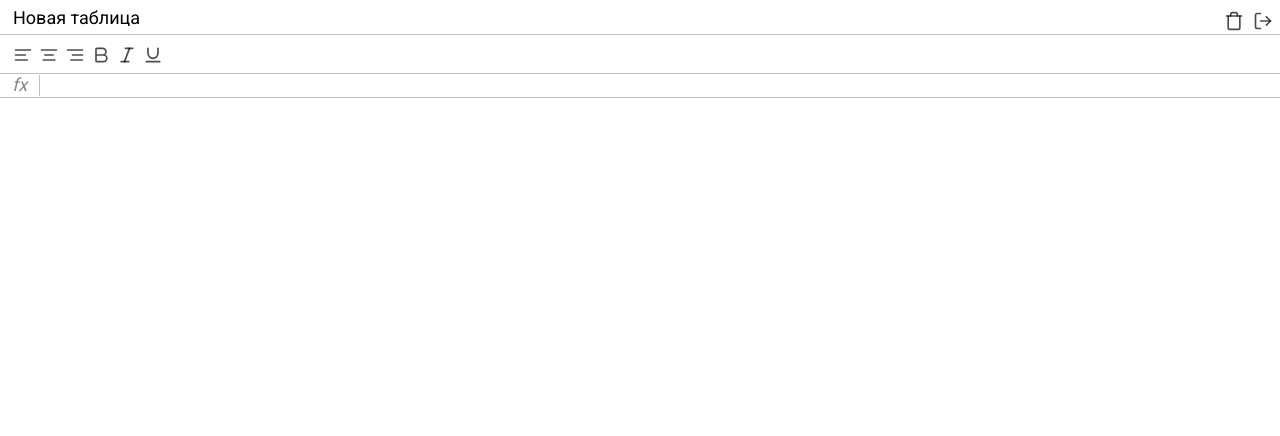
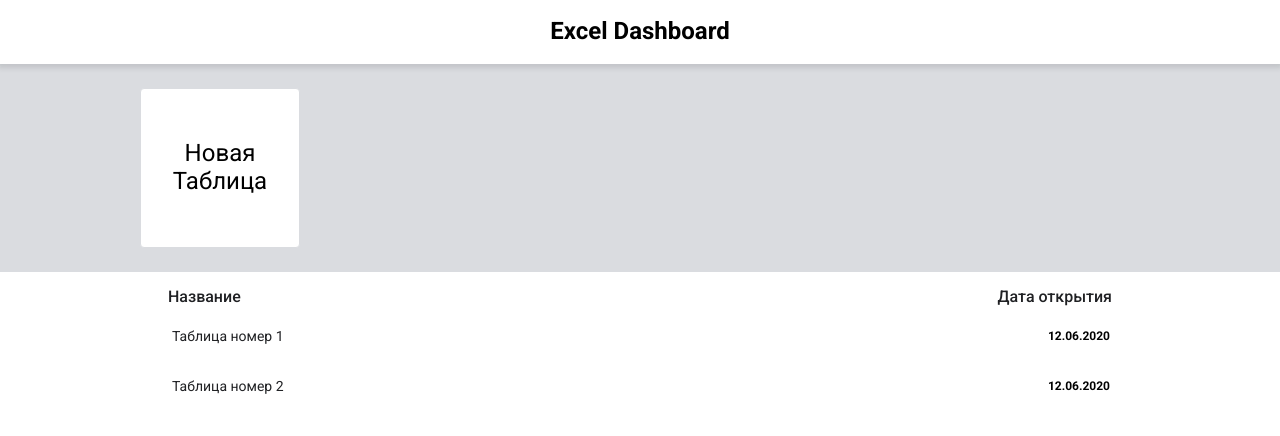
Before and after one commit to bruhmagedon/excelify, a website built with Vite: page index.html in a window 1280 px wide. Built offline with nearby package versions, Linux system fonts and the light colour scheme.

Commit message:
feat: Dashboard page

```diff
--- a/index.html
+++ b/index.html
@@ -10,175 +10,46 @@
 
 <body>
   <div id="app" class="container">
-    <div class="excel">
-      <div class="excel__header">
-        <input type="text" class="input" value="Новая таблица" />
-        <div>
-          <div class="button">
-            <i data-lucide="trash"></i>
-          </div>
-          <div class="button">
-            <i data-lucide="log-out"></i>
-          </div>
+
+    <div class="db">
+
+      <div class="db__header">
+        <h1>Excel Dashboard</h1>
+      </div>
+
+      <div class="db__new">
+        <div class="db__view">
+          <a href="#" class="db__create">
+            Новая <br /> Таблица
+          </a>
         </div>
       </div>
-      <div class="excel__toolbar">
-        <div class="button">
-          <i data-lucide="align-left"></i>
-        </div>
-        <div class="button">
-          <i data-lucide="align-center"></i>
-        </div>
-        <div class="button">
-          <i data-lucide="align-right"></i>
-        </div>
-        <div class="button">
-          <i data-lucide="bold"></i>
-        </div>
-        <div class="button">
-          <i data-lucide="italic"></i>
-        </div>
-        <div class="button">
-          <i data-lucide="underline"></i>
-        </div>
-      </div>
-      <div class="excel__formula">
-        <div class="info">fx</div>
-        <div class="input" contenteditable spellcheck="false"></div>
-      </div>
-      <!-- <div class="excel__table">
 
-        <div class="row">
+      <div class="db__table db__view">
 
-          <div class="row-info"></div>
-
-          <div class="row-data">
-            <div class="column">
-              A
-            </div>
-            <div class="column">
-              B
-            </div>
-            <div class="column">
-              C
-            </div>
-            <div class="column">
-              A
-            </div>
-            <div class="column">
-              B
-            </div>
-            <div class="column">
-              C
-            </div>
-            <div class="column">
-              A
-            </div>
-            <div class="column">
-              B
-            </div>
-            <div class="column">
-              C
-            </div>
-            <div class="column">
-              A
-            </div>
-            <div class="column">
-              B
-            </div>
-            <div class="column">
-              C
-            </div>
-            <div class="column">
-              A
-            </div>
-            <div class="column">
-              B
-            </div>
-            <div class="column">
-              C
-            </div>
-            <div class="column">
-              A
-            </div>
-            <div class="column">
-              B
-            </div>
-            <div class="column">
-              C
-            </div>
-            <div class="column">
-              A
-            </div>
-            <div class="column">
-              B
-            </div>
-            <div class="column">
-              C
-            </div>
-            <div class="column">
-              A
-            </div>
-            <div class="column">
-              B
-            </div>
-            <div class="column">
-              C
-            </div>
-            <div class="column">
-              A
-            </div>
-            <div class="column">
-              B
-            </div>
-            <div class="column">
-              C
-            </div>
-            <div class="column">
-              A
-            </div>
-            <div class="column">
-              B
-            </div>
-            <div class="column">
-              C
-            </div>
-
-          </div>
-
+        <div class="db__list-header">
+          <span>Название</span>
+          <span>Дата открытия</span>
         </div>
 
-        <div class="row">
-          <div class="row-info">
-            1
-          </div>
+        <ul class="db__list">
 
-          <div class="row-data">
-            <div class="cell selected" contenteditable="">A1</div>
-            <div class="cell" contenteditable="">B2</div>
-            <div class="cell" contenteditable="">C3</div>
-          </div>
-        </div>
+          <li class="db__record">
+            <a href="#">Таблица номер 1</a>
+            <strong>12.06.2020</strong>
+          </li>
 
-        <div class="row">
-          <div class="row-info">
-            2
-          </div>
+          <li class="db__record">
+            <a href="#">Таблица номер 2</a>
+            <strong>12.06.2020</strong>
+          </li>
 
-          <div class="row-data">
-            <div class="cell">A1</div>
-            <div class="cell">B2</div>
-            <div class="cell">C3</div>
-          </div>
-        </div>
+        </ul>
 
-      </div> -->
+      </div>
+
     </div>
-
-  </div>
-
-  </div>
-  <script type="module" src="/src/main.ts"></script>
+    <script type="module" src="/src/main.ts"></script>
 </body>
 
 </html>
--- /dev/null
+++ b/src/style/dashboard.scss
@@ -0,0 +1,89 @@
+.db {
+  &__header {
+    position: fixed;
+    left: 0px;
+    right: 0px;
+    top: 0px;
+    height: var(--db-header-height);
+    background: white;
+    display: flex;
+    justify-content: center;
+    align-items: center;
+    box-shadow: 0 2px 5px 2px rgba(60, 64, 67, 0.15);
+    z-index: 1000;
+  }
+
+  &__new {
+    margin-top: var(--db-header-height);
+    padding: 1.5rem;
+    background: #dadce0;
+  }
+
+  &__create {
+    width: 160px;
+    height: 160px;
+    background: #fff;
+    border-radius: 4px;
+    border: 1px solid #dadce0;
+    display: flex;
+    justify-content: center;
+    align-items: center;
+    font-size: 1.5rem;
+    text-decoration: none;
+    color: #000;
+    text-align: center;
+
+    &:hover {
+      cursor: pointer;
+      color: green;
+      border-color: green;
+    }
+  }
+
+  &__view {
+    max-width: 1000px;
+    margin: 0 auto;
+  }
+
+  &__table {
+    padding: 1rem;
+  }
+
+  &__list-header {
+    display: flex;
+    justify-content: space-between;
+    color: #202124;
+    font-weight: 500;
+    font-size: 16px;
+    margin-bottom: 10px;
+    padding: 0 12px;
+  }
+
+  &__list {
+    @include clear-list;
+  }
+
+  &__record {
+    display: flex;
+    justify-content: space-between;
+    align-items: center;
+    padding: 12px 14px 12px 16px;
+    margin-bottom: 10px;
+
+    &:hover {
+      background: #e6f4ea;
+      border-radius: 25px;
+    }
+
+    a {
+      text-decoration: none;
+      cursor: pointer;
+      color: #202124;
+      font-size: 14px;
+
+      &:hover {
+        text-decoration: underline;
+      }
+    }
+  }
+}
--- a/src/style/global/mixins.scss
+++ b/src/style/global/mixins.scss
@@ -21,3 +21,9 @@
     cursor: pointer;
   }
 }
+
+@mixin clear-list() {
+  list-style: none;
+  margin: 0;
+  padding: 0;
+}
--- a/src/style/global/variables.scss
+++ b/src/style/global/variables.scss
@@ -4,6 +4,7 @@
   --toolbar-height: 40px;
   --formula-height: 24px;
   --row-height: 24px;
+  --db-header-height: 64px;
 
   //Width
   --info-cell-width: 40px;
--- a/src/style/style.scss
+++ b/src/style/style.scss
@@ -7,6 +7,7 @@
 @import "table.scss";
 @import "formula.scss";
 @import "toolbar.scss";
+@import "dashboard.scss";
 
 * {
   margin: 0;
```
